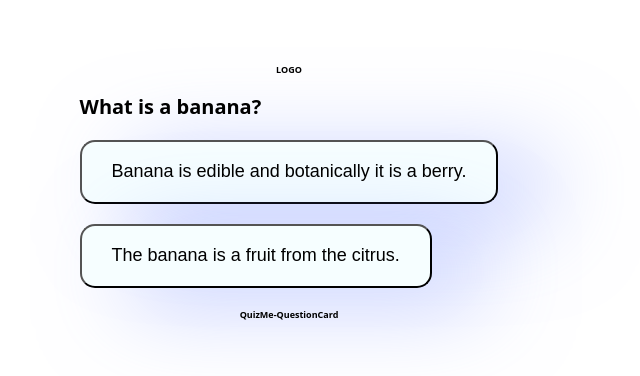
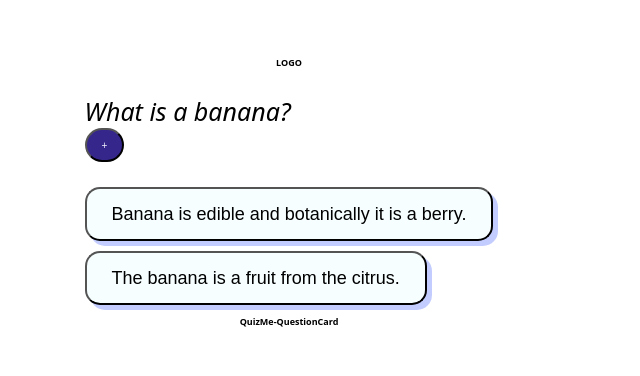
Before and after one commit to abieber1408/capstone-project, a Next.js app: page / in a window 1280 px wide. Shown: the part 208-584 px from the top of the page, without its empty margins (111-751 px from the left). Built offline with nearby package versions, Linux system fonts and the light colour scheme.

Commit message:
Add + Button (nextQuestion and Answers)

```diff
--- /dev/null
+++ b/components/AnswerQuestionCard/ChangeAnswerQuestion.js
@@ -0,0 +1,97 @@
+import { useState } from "react";
+import styled from "styled-components";
+import { subjects } from "../../lib/subjects";
+
+
+
+export default function Quiz () {
+  const [currentQuestion, setCurrentQuestion] = useState(0);
+  const [showAnswer, setShowAnswer] = useState(false);
+  const [userAnswer, setUserAnswer] = useState(null);
+const handleAnswerClick = (answer) => {
+  setUserAnswer(answer);
+  setShowAnswer(true);
+};
+
+const handleNextQuestionClick = () => {
+  setShowAnswer(false);
+  setUserAnswer(null);
+  setCurrentQuestion(currentQuestion + 1);
+};
+
+const handleResetQuizClick = () => {
+  setShowAnswer(false);
+  setUserAnswer(null);
+  setCurrentQuestion(0);
+};
+
+return (
+  <div>
+
+    {subjects && (
+      <div>
+        <p>{subjects[currentQuestion].question} <ButtonNextQuestion onClick={handleNextQuestionClick}>+</ButtonNextQuestion></p>
+
+        <div>
+          <StyledButton onClick={() => handleAnswerClick(subjects[currentQuestion].answer1)}>
+            {subjects[currentQuestion].answer1}
+          </StyledButton>
+          <StyledButton onClick={() => handleAnswerClick(subjects[currentQuestion].answer2)}>
+            {subjects[currentQuestion].answer2}
+          </StyledButton>
+        </div>
+        {showAnswer && (
+          <div>
+
+            {userAnswer === subjects[currentQuestion].correctAnswer ? (
+              <p>Correct!</p>
+            ) : (
+              <p>Incorrect.</p>
+            )}
+
+          </div>
+        )}
+      </div>
+    )}
+    {!subjects[currentQuestion] && (
+      <div>
+        <h2>Quiz Complete!</h2>
+        <button onClick={handleResetQuizClick}>Reset Quiz</button>
+      </div>
+    )}
+  </div>
+);
+};
+
+
+
+export const ButtonNextQuestion = styled.button`
+  display: flex;
+  justify-content: center;
+  align-items: center;
+  padding: 15px;
+  width: justify-center;
+  max-height: 20px;
+  background-color: #35268c;
+  border-radius: 100px;
+  color: #efedfa;
+  font-size: 10px;
+  cursor: alias ;
+
+
+`;
+export const StyledButton = styled.button`
+  display: flex;
+  justify-content: center;
+  align-items: center;
+  padding: 25px;
+  width: justifycenter;
+  max-height: 40px;
+  background-color: #F6FEFF;
+  border-radius: 15px;
+  color: #000000;
+  font-size: 18px;
+  cursor: help;
+  margin-block:10px;
+  box-shadow: 5px 5px 0px RGBA(138,156,255,0.51);
+`;
--- a/components/AnswerQuestionCard/index.js
+++ b/components/AnswerQuestionCard/index.js
@@ -1,21 +1,32 @@
 import { useState } from "react";
 import styled from "styled-components";
+import ChangeQuestion from "./ChangeAnswerQuestion";
+
+import Quiz from "./ChangeAnswerQuestion";
+
 
 export default function AnswerQuestion({ question, answer1, answer2, correctAnswer }) {
-  const [selectAnswer, setSelectAnswer] = useState(null);
+  const [selectAnswer, setSelectAnswer] = useState();
   const [showResult, setShowResult] = useState(false);
   const handleAnswerClick = (answer) => {
     setSelectAnswer(answer);
     setShowResult(true);
+
   };
+
   return (
     <>
       <div>
-        <h2> {question}</h2>
+
+        <h2> {question}
+
+          </h2>
       </div>
         <StyledButton onClick={() => handleAnswerClick(answer1)}>{answer1}</StyledButton>
         <StyledButton onClick={() => handleAnswerClick(answer2)}>{answer2}</StyledButton>
-        { showResult && (<p>{ selectAnswer === correctAnswer ? "Richtig!!" : "Falsch!!"}</p>)}
+        {showResult && (<p>{selectAnswer === correctAnswer ? "Correct!!": "False!!"}</p>)}
+
+
     </>
   )
 };
@@ -36,7 +47,7 @@ export const StyledButton = styled.button`
   display: flex;
   justify-content: center;
   align-items: center;
-  padding: 30px;
+  padding: 15px;
   width: justify-center;
   max-height: 40px;
   background-color: #F6FEFF;
@@ -44,6 +55,21 @@ export const StyledButton = styled.button`
   color: #000000;
   font-size: 18px;
   cursor: help;
-  margin-block:20px;
-  box-shadow: 50px 15px 90px RGBA(138,156,255,0.51);
+  margin-block:10px;
+  box-shadow: 5px 5px 0px RGBA(138,156,255,0.51);
 `;
+export const ButtonNextQuestion = styled.button`
+  display: flex;
+  justify-content: center;
+  align-items: center;
+  padding: 15px;
+  width: justify-center;
+  max-height: 20px;
+  background-color: #35268c;
+  border-radius: 100px;
+  color: #efedfa;
+  font-size: 10px;
+  cursor: alias ;
+
+
+`;
--- a/lib/subjects.js
+++ b/lib/subjects.js
@@ -19,7 +19,7 @@ export const subjects = [
     description: "Fish are aquatic, craniate, gill-bearing animals that lack limbs with digits.",
     video: " ",
     question: "Are fisches terrestrial or acuatic animal?",
-    answer1: "They are is acuatic.",
+    answer1: "They are acuatic.",
     answer2: "They are terrestrial.",
     correctAnswer: "They are is acuatic.",
   },
@@ -30,7 +30,7 @@ export const subjects = [
     description: " ",
     video: " ",
     question: "Is the Sun a planet or a star?",
-    answer: "It is a star.",
+    answer1: "It is a star.",
     answer2: "It is a planet.",
     correctAnswer: "It is a star.",
   },
@@ -41,7 +41,7 @@ export const subjects = [
     description: " ",
     video: " ",
     question: "Is the Sun a planet or a star?",
-    answer: "It is a star.",
+    answer1: "It is a star.",
     answer2: "It is a planet.",
     correctAnswer: "It is a star.",
   },
@@ -52,7 +52,7 @@ export const subjects = [
     description: " ",
      video: " ",
     question: "Is the Sun a planet or a star?",
-    answer: "It is a star.",
+    answer1: "It is a star.",
     answer2: "It is a planet.",
     correctAnswer: "It is a star.",
   },
--- a/pages/index.js
+++ b/pages/index.js
@@ -4,13 +4,16 @@ import Heading from "../components/Heading";
 import { subjects } from "../lib/subjects";
 import Footing from "../components/Footing";
 
+import Quiz from "../components/AnswerQuestionCard/ChangeAnswerQuestion";
+
 export default function Home() {
   const currentQuestion = subjects[0];
   return (
     <>
       <Heading>LOGO</Heading>
-        <AnswerQuestion question={currentQuestion.question} answer1={currentQuestion.answer1} answer2={currentQuestion.answer2} correctAnswer={currentQuestion.correctAnswer} />
+        <Quiz/>
       <Footing>QuizMe-QuestionCard</Footing>
+
       </>
   );
 
```
